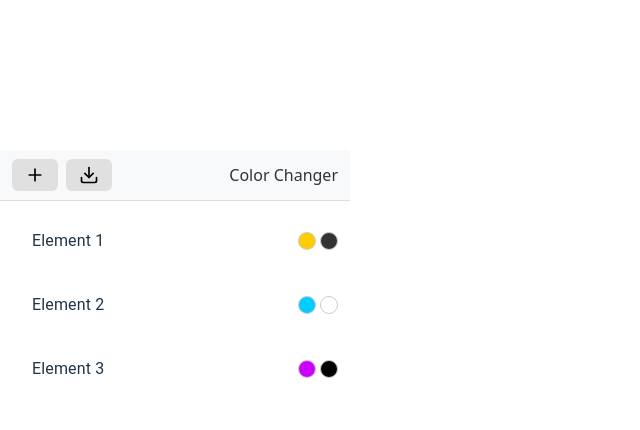
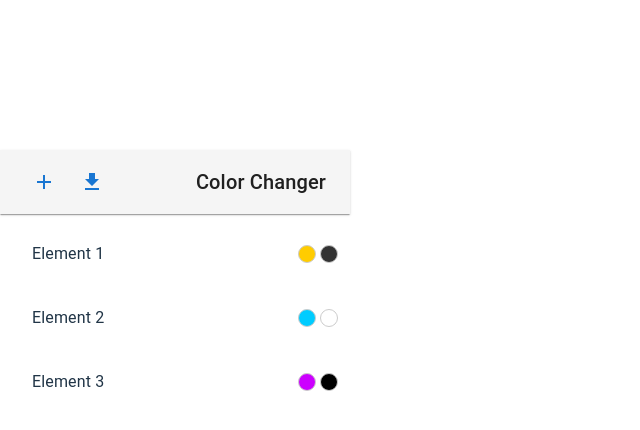
Before and after one commit to Ottaliam/SI582, a React (Vite) app: page / in a window 1280 px wide. Shown: the top 430 px of the page, without its empty margins (0-640 px from the left). Built offline with nearby package versions, Linux system fonts and the light colour scheme.

Commit message:
Replace topbar manual layout with MUI

```diff
--- a/src/App.jsx
+++ b/src/App.jsx
@@ -1,7 +1,7 @@
-import { useState } from 'react'
-import './App.css'
 import TopBar from "./TopBar/TopBar.jsx";
 import ElementList from "./ElementList/ElementList.jsx";
+
+import './App.css'
 
 const App = () => {
   return (
--- a/src/ElementList/ElementList.jsx
+++ b/src/ElementList/ElementList.jsx
@@ -1,6 +1,8 @@
+import {useState} from "react";
+
 import {List} from "@mui/material"
+
 import ElementListItem from "./ElementListItem.jsx";
-import {useState} from "react";
 
 const ElementList = () => {
   const [elements, setElements] = useState([
--- a/src/ElementList/ElementListItem.jsx
+++ b/src/ElementList/ElementListItem.jsx
@@ -1,4 +1,5 @@
 import {useState} from "react";
+
 import {IconButton, ListItem, ListItemButton, ListItemText, Box} from "@mui/material";
 
 const Circle = ({ color }) => {
--- a/src/TopBar/TopBar.jsx
+++ b/src/TopBar/TopBar.jsx
@@ -1,25 +1,26 @@
-import { Plus, Download } from "lucide-react";
-
-import styles from './TopBar.module.css';
+import {AppBar, Box, IconButton, Toolbar, Typography} from "@mui/material";
+import AddIcon from "@mui/icons-material/Add";
+import FileDownloadIcon from "@mui/icons-material/FileDownload";
 
 const TopBar = () => {
   return (
-    <div className={styles.TopBar}>
-      <div className={styles.leftGroup}>
-        <button className={styles.button}>
-          <Plus size={20} />
-        </button>
-        <button className={styles.button}>
-          <Download size={20} />
-        </button>
-      </div>
+    <AppBar position="static" color="default" elevation={1}>
+      <Toolbar>
+        <Box sx={{ display: 'flex', gap: 1 }}>
+          <IconButton color="primary">
+            <AddIcon />
+          </IconButton>
+          <IconButton color="primary">
+            <FileDownloadIcon />
+          </IconButton>
+        </Box>
 
-      <div className={styles.centerTitle}>
-        <h3 className={styles.title}>
+        <Box sx={{ flexGrow: 1 }} />
+        <Typography variant="h6" component="div">
           Color Changer
-        </h3>
-      </div>
-    </div>
+        </Typography>
+      </Toolbar>
+    </AppBar>
   )
 }
 
```
